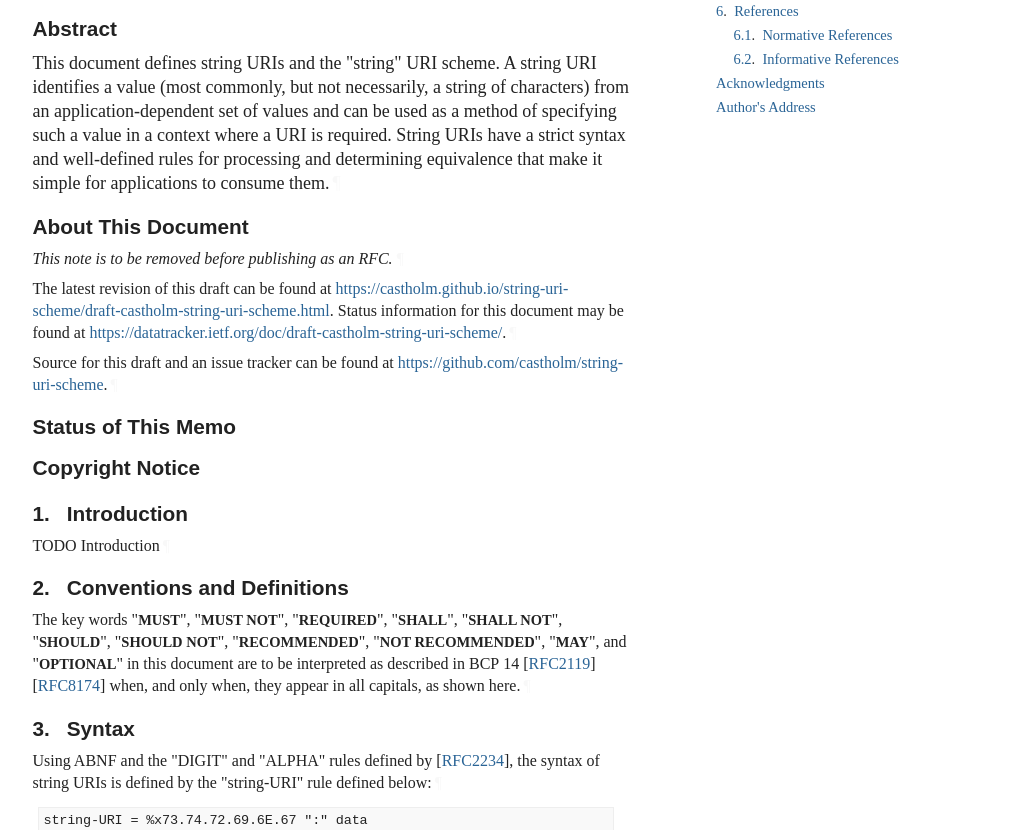
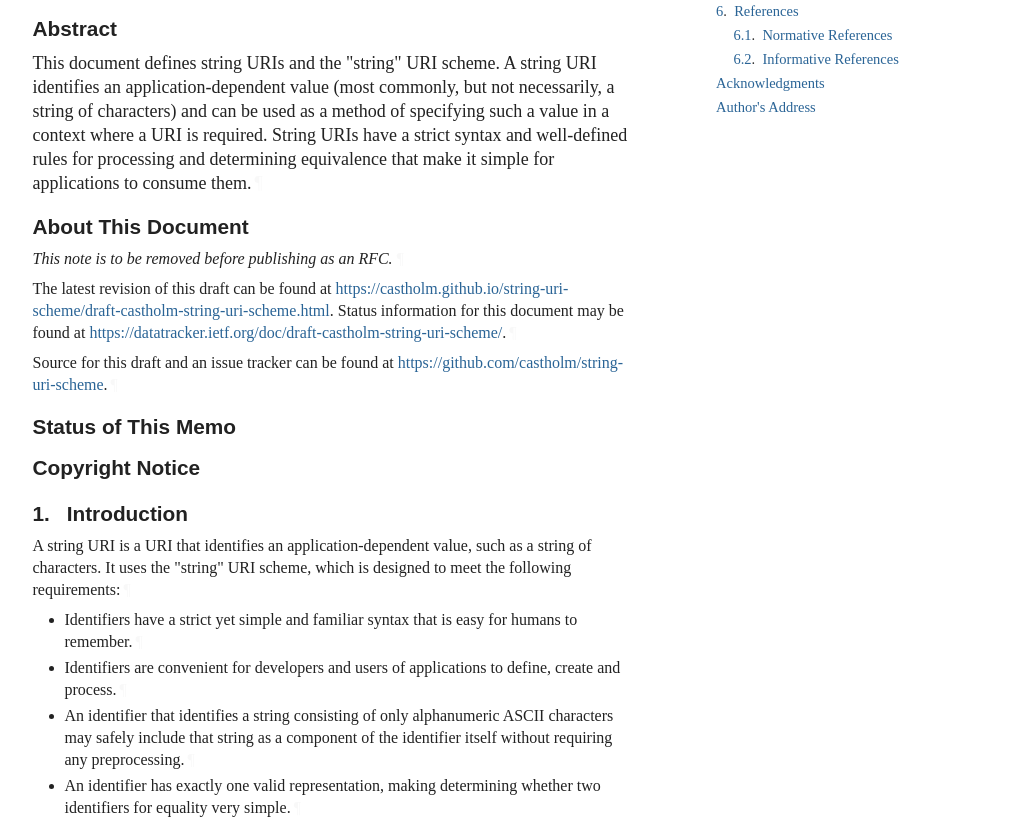
Before and after one commit to castholm/string-uri-scheme, a plain HTML site: page draft-castholm-string-uri-scheme.html in a window 1280 px wide. Shown: the part 278-1108 px from the top of the page, without its empty margins (92-1120 px from the left). Drawn offline with Linux system fonts and the light colour scheme; a web font is replaced by a local one.

Commit message:
Script updating gh-pages from 8343f04. [ci skip]

```diff
--- a/draft-castholm-string-uri-scheme.html
+++ b/draft-castholm-string-uri-scheme.html
@@ -7,10 +7,10 @@
 <title>The "string" URI Scheme</title>
 <meta content="Carl Åstholm" name="author">
 <meta content='
-       This document defines string URIs and the "string" URI scheme. A string URI identifies a value (most commonly, but not
-necessarily, a string of characters) from an application-dependent set of values and can be used as a method of
-specifying such a value in a context where a URI is required. String URIs have a strict syntax and well-defined rules
-for processing and determining equivalence that make it simple for applications to consume them.
+       This document defines string URIs and the "string" URI scheme. A string URI identifies an application-dependent value
+(most commonly, but not necessarily, a string of characters) and can be used as a method of specifying such a value in
+a context where a URI is required. String URIs have a strict syntax and well-defined rules for processing and
+determining equivalence that make it simple for applications to consume them.
     ' name="description">
 <meta content="xml2rfc 3.15.0" name="generator">
 <meta content="string" name="keyword">
@@ -1074,10 +1074,10 @@ svg :is([stroke="fill"], [fill^="#fff"]) {
 <h1 id="title">The "string" URI Scheme</h1>
 <section id="section-abstract">
       <h2 id="abstract"><a href="#abstract" class="selfRef">Abstract</a></h2>
-<p id="section-abstract-1">This document defines string URIs and the "string" URI scheme. A string URI identifies a value (most commonly, but not
-necessarily, a string of characters) from an application-dependent set of values and can be used as a method of
-specifying such a value in a context where a URI is required. String URIs have a strict syntax and well-defined rules
-for processing and determining equivalence that make it simple for applications to consume them.<a href="#section-abstract-1" class="pilcrow">¶</a></p>
+<p id="section-abstract-1">This document defines string URIs and the "string" URI scheme. A string URI identifies an application-dependent value
+(most commonly, but not necessarily, a string of characters) and can be used as a method of specifying such a value in
+a context where a URI is required. String URIs have a strict syntax and well-defined rules for processing and
+determining equivalence that make it simple for applications to consume them.<a href="#section-abstract-1" class="pilcrow">¶</a></p>
 </section>
 <section class="note rfcEditorRemove" id="section-note.1">
       <h2 id="name-about-this-document">
@@ -1181,7 +1181,20 @@ for processing and determining equivalence that make it simple for applications
       <h2 id="name-introduction">
 <a href="#section-1" class="section-number selfRef">1. </a><a href="#name-introduction" class="section-name selfRef">Introduction</a>
       </h2>
-<p id="section-1-1">TODO Introduction<a href="#section-1-1" class="pilcrow">¶</a></p>
+<p id="section-1-1">A string URI is a URI that identifies an application-dependent value, such as a string of characters. It uses the
+"string" URI scheme, which is designed to meet the following requirements:<a href="#section-1-1" class="pilcrow">¶</a></p>
+<ul class="normal">
+<li class="normal" id="section-1-2.1">Identifiers have a strict yet simple and familiar syntax that is easy for humans to remember.<a href="#section-1-2.1" class="pilcrow">¶</a>
+</li>
+        <li class="normal" id="section-1-2.2">Identifiers are convenient for developers and users of applications to define, create and process.<a href="#section-1-2.2" class="pilcrow">¶</a>
+</li>
+        <li class="normal" id="section-1-2.3">An identifier that identifies a string consisting of only alphanumeric ASCII characters may safely include that
+string as a component of the identifier itself without requiring any preprocessing.<a href="#section-1-2.3" class="pilcrow">¶</a>
+</li>
+        <li class="normal" id="section-1-2.4">An identifier has exactly one valid representation, making determining whether two identifiers for equality very
+simple.<a href="#section-1-2.4" class="pilcrow">¶</a>
+</li>
+      </ul>
 </section>
 </div>
 <div id="conventions-and-definitions">
@@ -1311,7 +1324,8 @@ lowercase, the hyphen-minus ("-"), the low line ("_") or percent-encoded octets
           <dd class="break"></dd>
 <dt id="section-5.1-1.5">Applications/protocols that use this scheme name:</dt>
           <dd style="margin-left: 1.5em" id="section-5.1-1.6">
-            <p id="section-5.1-1.6.1">N/A<a href="#section-5.1-1.6.1" class="pilcrow">¶</a></p>
+            <p id="section-5.1-1.6.1">Any application or protocol may use this scheme for any purpose, so long as the use conforms to the rules defined in
+this document.<a href="#section-5.1-1.6.1" class="pilcrow">¶</a></p>
 </dd>
           <dd class="break"></dd>
 <dt id="section-5.1-1.7">Contact:</dt>
```
Also changed, not shown: draft-castholm-string-uri-scheme.txt.
